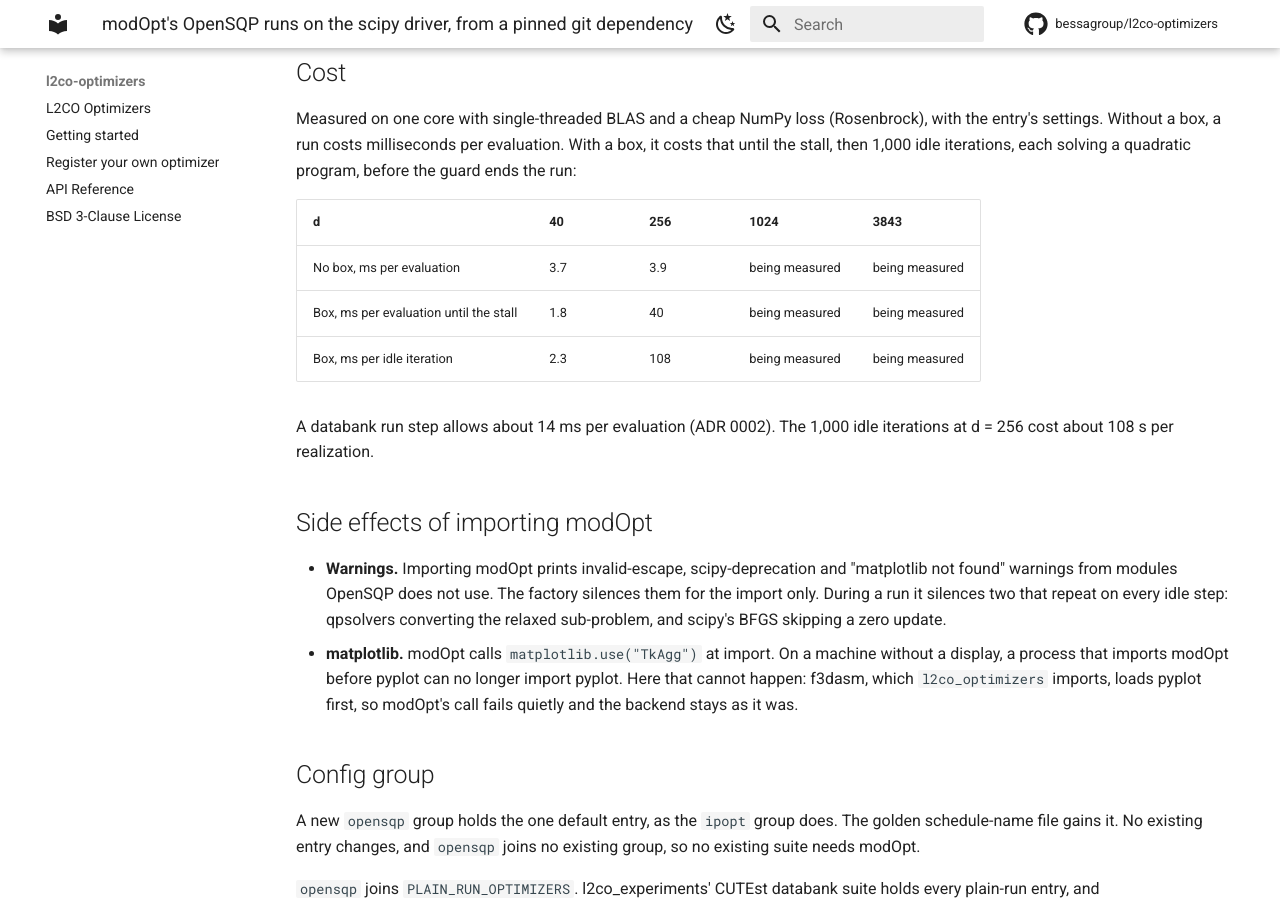
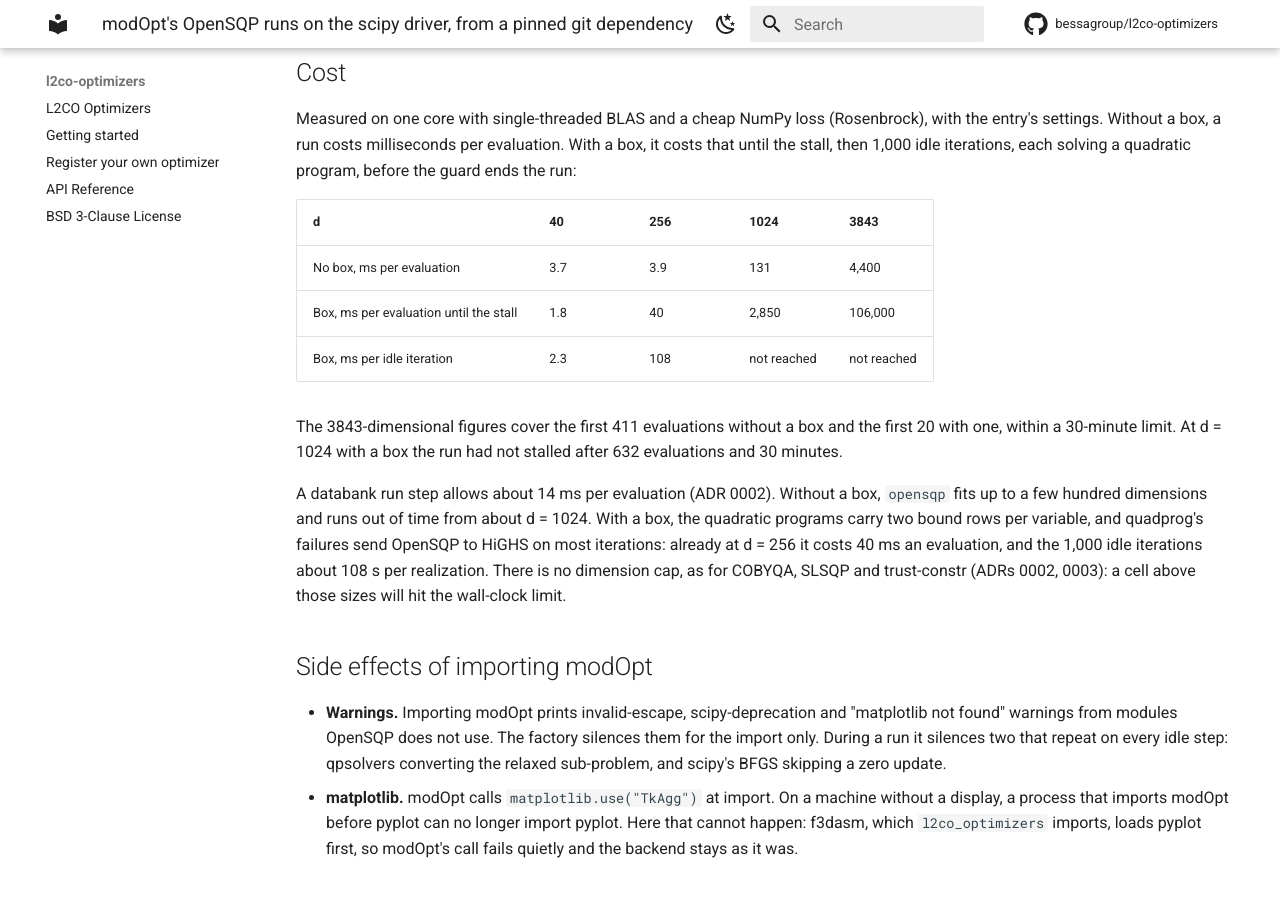
Before and after one commit to bessagroup/l2co-optimizers, an MkDocs documentation site: the page built from docs/adr/0010-modopt-opensqp-from-a-pinned-git-dependency-group.md, in a window 1280 px wide and 900 px high, scrolled down 3572 px. Built offline with MkDocs 1.6.1 and Material for MkDocs 9.7.7, drawn with Linux system fonts in a browser that asks for light colours; comment, search, counter and statistics services are not loaded.

Commit message:
docs: opensqp's cost at d = 1024 and 3843 (ADR 0010)
The cost measurement finished. Without a box, opensqp costs 131 ms per
evaluation at d = 1024 and 4.4 s at 3843; with a box, 2.85 s at 1024
(no stall within 30 minutes) and 106 s at 3843. With a box it already
exceeds the ~14 ms allowance at d = 256 (40 ms). ADR 0010's cost table
is complete; the factory docstring, the opensqp config comment and the
README/docs paragraph on expensive entries now say that the cost grows
from a few hundred dimensions with a box and about a thousand without.

Co-Authored-By: Claude Opus 5.5 (1M context) <noreply@anthropic.com>

```diff
--- a/docs/adr/0010-modopt-opensqp-from-a-pinned-git-dependency-group.md
+++ b/docs/adr/0010-modopt-opensqp-from-a-pinned-git-dependency-group.md
@@ -202,12 +202,23 @@ guard ends the run:
 
 | d | 40 | 256 | 1024 | 3843 |
 |---|---|---|---|---|
-| No box, ms per evaluation | 3.7 | 3.9 | being measured | being measured |
-| Box, ms per evaluation until the stall | 1.8 | 40 | being measured | being measured |
-| Box, ms per idle iteration | 2.3 | 108 | being measured | being measured |
+| No box, ms per evaluation | 3.7 | 3.9 | 131 | 4,400 |
+| Box, ms per evaluation until the stall | 1.8 | 40 | 2,850 | 106,000 |
+| Box, ms per idle iteration | 2.3 | 108 | not reached | not reached |
 
-A databank run step allows about 14 ms per evaluation (ADR 0002). The
-1,000 idle iterations at d = 256 cost about 108 s per realization.
+The 3843-dimensional figures cover the first 411 evaluations without a
+box and the first 20 with one, within a 30-minute limit. At d = 1024
+with a box the run had not stalled after 632 evaluations and 30 minutes.
+
+A databank run step allows about 14 ms per evaluation (ADR 0002).
+Without a box, `opensqp` fits up to a few hundred dimensions and runs
+out of time from about d = 1024. With a box, the quadratic programs
+carry two bound rows per variable, and quadprog's failures send
+OpenSQP to HiGHS on most iterations: already at d = 256 it costs 40 ms
+an evaluation, and the 1,000 idle iterations about 108 s per
+realization. There is no dimension cap, as for COBYQA, SLSQP and
+trust-constr (ADRs 0002, 0003): a cell above those sizes will hit the
+wall-clock limit.
 
 ## Side effects of importing modOpt
 
--- a/src/l2co_optimizers/conf/optimizers/opensqp.yaml
+++ b/src/l2co_optimizers/conf/optimizers/opensqp.yaml
@@ -1,7 +1,9 @@
 # modOpt's OpenSQP at its defaults (ADR 0010). A plain-run entry only: it
 # cannot appear in a switching menu. It needs LSDOlab's modOpt, which is
 # not a dependency of this package: install it with the opensqp
-# dependency group (uv sync --group opensqp). Its dense matrices make the
-# cost per step grow steeply above about a thousand dimensions.
+# dependency group (uv sync --group opensqp). Its cost per evaluation
+# grows steeply with the dimensionality, from a few hundred dimensions
+# with a box and about a thousand without; there a cell can exceed a
+# cluster's wall-clock limit.
 - _target_: l2co_optimizers.OptimizationStep
   optimizer: opensqp
```
Also changed, not shown: README.md (+1 -1 lines), docs/index.md (+1 -1 lines), 1 other file.
